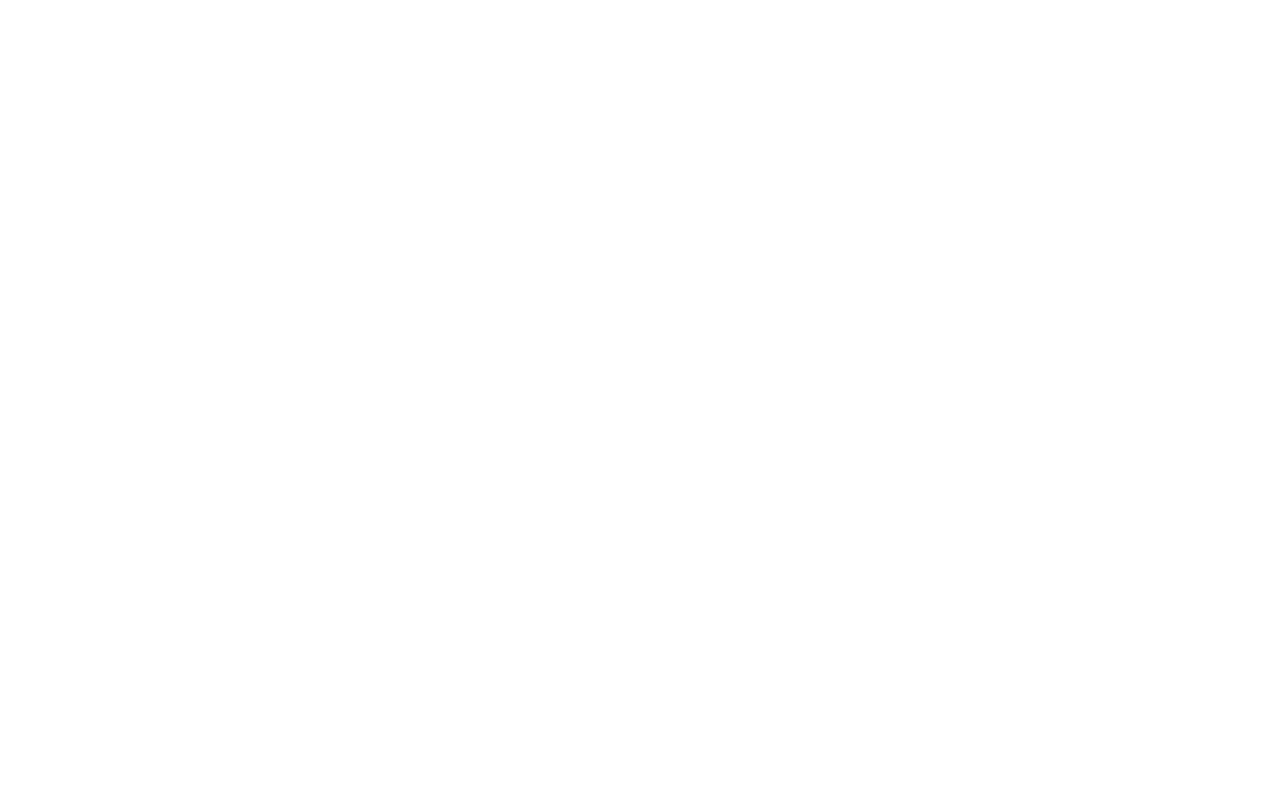
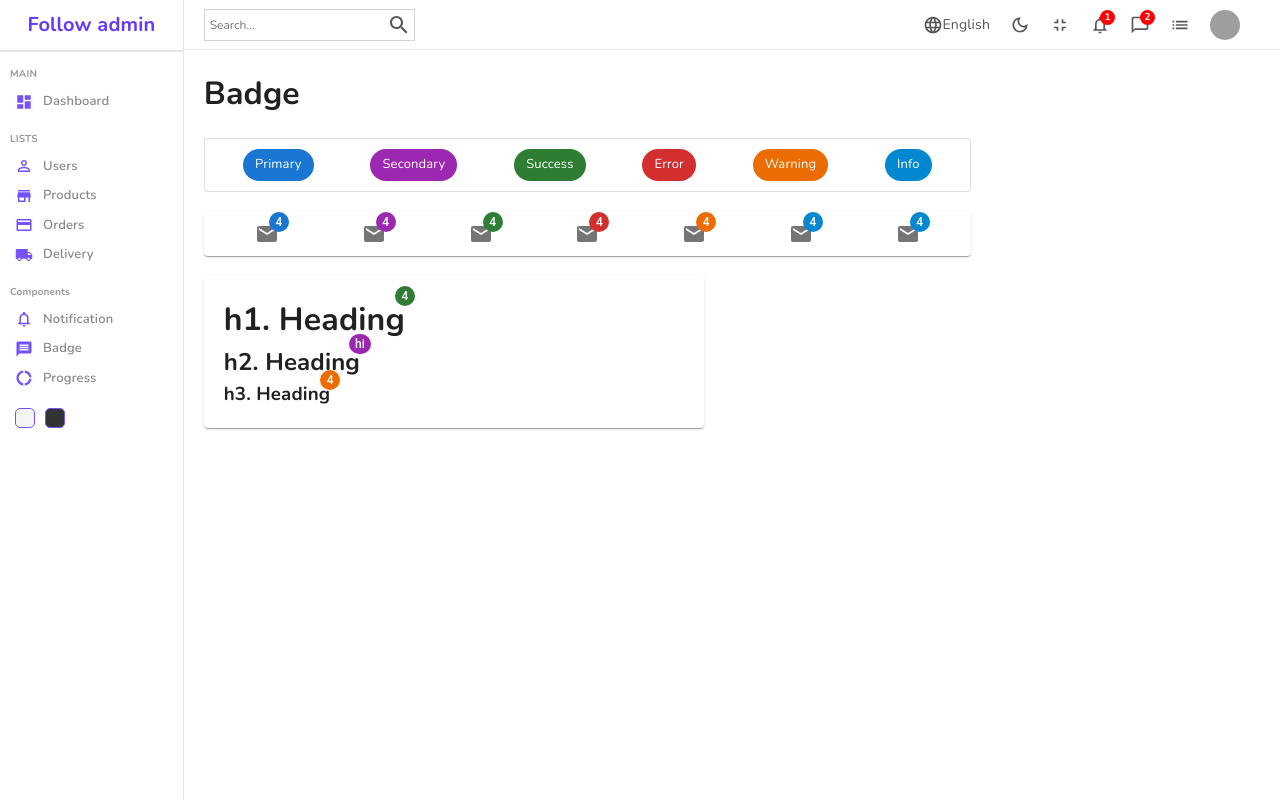
Before and after one commit to safak/youtube2022, a React (Create React App) app: page /bagde in a window 1280 px wide. Before the commit this address had no page. Built offline with nearby package versions, Linux system fonts and the light colour scheme; grey boxes are pictures that could not be loaded.

Commit message:
admin-panel-testing

```diff
--- a/src/App.js
+++ b/src/App.js
@@ -8,6 +8,9 @@
 import "./style/dark.scss";
 import { useContext } from "react";
 import { DarkModeContext } from "./context/darkModeContext";
+import Badge from "./pages/Badge/Badge";
+import Notifications from "./pages/Notifications/Notifications";
+import Progress from "./pages/Progress/Progress";
 
 function App() {
   const { darkMode } = useContext(DarkModeContext);
@@ -35,6 +38,9 @@
                 element={<New inputs={productInputs} title="Add New Product" />}
               />
             </Route>
+            <Route path="bagde" element={<Badge />} />
+            <Route path="notification" element={<Notifications />} />
+            <Route path="progress" element={<Progress />} />
           </Route>
         </Routes>
       </BrowserRouter>
--- a/src/components/sidebar/Sidebar.jsx
+++ b/src/components/sidebar/Sidebar.jsx
@@ -4,13 +4,14 @@
 import LocalShippingIcon from "@mui/icons-material/LocalShipping";
 import CreditCardIcon from "@mui/icons-material/CreditCard";
 import StoreIcon from "@mui/icons-material/Store";
-import InsertChartIcon from "@mui/icons-material/InsertChart";
-import SettingsApplicationsIcon from "@mui/icons-material/SettingsApplications";
-import ExitToAppIcon from "@mui/icons-material/ExitToApp";
+import DonutLargeIcon from "@mui/icons-material/DonutLarge";
+import Message from "@mui/icons-material/Message";
+// import SettingsApplicationsIcon from "@mui/icons-material/SettingsApplications";
+// import ExitToAppIcon from "@mui/icons-material/ExitToApp";
 import NotificationsNoneIcon from "@mui/icons-material/NotificationsNone";
-import SettingsSystemDaydreamOutlinedIcon from "@mui/icons-material/SettingsSystemDaydreamOutlined";
-import PsychologyOutlinedIcon from "@mui/icons-material/PsychologyOutlined";
-import AccountCircleOutlinedIcon from "@mui/icons-material/AccountCircleOutlined";
+// import SettingsSystemDaydreamOutlinedIcon from "@mui/icons-material/SettingsSystemDaydreamOutlined";
+// import PsychologyOutlinedIcon from "@mui/icons-material/PsychologyOutlined";
+// import AccountCircleOutlinedIcon from "@mui/icons-material/AccountCircleOutlined";
 import { Link } from "react-router-dom";
 import { DarkModeContext } from "../../context/darkModeContext";
 import { useContext } from "react";
@@ -21,17 +22,19 @@
     <div className="sidebar">
       <div className="top">
         <Link to="/" style={{ textDecoration: "none" }}>
-          <span className="logo">lamadmin</span>
+          <span className="logo">Follow admin</span>
         </Link>
       </div>
       <hr />
       <div className="center">
         <ul>
           <p className="title">MAIN</p>
+          <Link to="/" style={{ textDecoration: "none" }}>
             <li>
               <DashboardIcon className="icon" />
               <span>Dashboard</span>
             </li>
+          </Link>
           <p className="title">LISTS</p>
           <Link to="/users" style={{ textDecoration: "none" }}>
             <li>
@@ -53,37 +56,25 @@
             <LocalShippingIcon className="icon" />
             <span>Delivery</span>
           </li>
-          <p className="title">USEFUL</p>
-          <li>
-            <InsertChartIcon className="icon" />
-            <span>Stats</span>
-          </li>
+          <p className="title">Components</p>
+          <Link to="/notification" style={{ textDecoration: "none" }}>
             <li>
               <NotificationsNoneIcon className="icon" />
-            <span>Notifications</span>
+              <span>Notification</span>
             </li>
-          <p className="title">SERVICE</p>
+          </Link>
+          <Link to="/bagde" style={{ textDecoration: "none" }}>
             <li>
-            <SettingsSystemDaydreamOutlinedIcon className="icon" />
-            <span>System Health</span>
+              <Message className="icon" />
+              <span>Badge</span>
             </li>
+          </Link>
+          <Link to="/progress" style={{ textDecoration: "none" }}>
             <li>
-            <PsychologyOutlinedIcon className="icon" />
-            <span>Logs</span>
+              <DonutLargeIcon className="icon" />
+              <span>Progress</span>
             </li>
-          <li>
-            <SettingsApplicationsIcon className="icon" />
-            <span>Settings</span>
-          </li>
-          <p className="title">USER</p>
-          <li>
-            <AccountCircleOutlinedIcon className="icon" />
-            <span>Profile</span>
-          </li>
-          <li>
-            <ExitToAppIcon className="icon" />
-            <span>Logout</span>
-          </li>
+          </Link>
         </ul>
       </div>
       <div className="bottom">
--- a/src/index.js
+++ b/src/index.js
@@ -2,10 +2,11 @@
 import ReactDOM from "react-dom";
 import App from "./App";
 import { DarkModeContextProvider } from "./context/darkModeContext";
-
+import CssBaseline from "@mui/material/CssBaseline";
 ReactDOM.render(
   <React.StrictMode>
     <DarkModeContextProvider>
+      <CssBaseline />
       <App />
     </DarkModeContextProvider>
   </React.StrictMode>,
--- /dev/null
+++ b/src/pages/Badge/Badge.jsx
@@ -0,0 +1,71 @@
+import { Card, Chip, Badge, Typography } from "@mui/material";
+import React from "react";
+import Navbar from "../../components/navbar/Navbar";
+import Sidebar from "../../components/sidebar/Sidebar";
+import MailIcon from "@mui/icons-material/Mail";
+
+import "./Badge.scss";
+const Badges = () => {
+  return (
+    <div className="list">
+      <Sidebar />
+      <div className="listContainer">
+        <Navbar />
+        <div className="container">
+          <h1>Badge</h1>
+        </div>
+        <Card variant="outlined" className="card">
+          <Chip label="Primary" color="primary" />
+          <Chip label="Secondary" color="secondary" />
+          <Chip label="Success" color="success" />
+          <Chip label="Error" color="error" />
+          <Chip label="Warning" color="warning" />
+          <Chip label="Info" color="info" />
+        </Card>
+        <Card sx={{ width: "80%" }} className="card">
+          <Badge badgeContent={4} color="primary">
+            <MailIcon color="action" />
+          </Badge>
+          <Badge badgeContent={4} color="secondary">
+            <MailIcon color="action" />
+          </Badge>
+          <Badge badgeContent={4} color="success">
+            <MailIcon color="action" />
+          </Badge>
+          <Badge badgeContent={4} color="error">
+            <MailIcon color="action" />
+          </Badge>
+          <Badge badgeContent={4} color="warning">
+            <MailIcon color="action" />
+          </Badge>
+          <Badge badgeContent={4} color="info">
+            <MailIcon color="action" />
+          </Badge>
+          <Badge badgeContent={4} color="info">
+            <MailIcon color="action" />
+          </Badge>
+        </Card>
+
+        <Card
+          sx={{ width: "80%", maxWidth: 500 }}
+          style={{ margin: "20px", padding: "20px" }}
+        >
+          <Badge badgeContent={4} color="success">
+            <h1>h1. Heading</h1>
+          </Badge>
+          <br />
+          <Badge badgeContent={"hi"} color="secondary">
+            <h2>h2. Heading</h2>
+          </Badge>
+          <br />
+
+          <Badge badgeContent={4} color="warning">
+            <h3>h3. Heading</h3>
+          </Badge>
+        </Card>
+      </div>
+    </div>
+  );
+};
+
+export default Badges;
--- /dev/null
+++ b/src/pages/Badge/Badge.scss
@@ -0,0 +1,22 @@
+.list {
+    display: flex;
+    width: 100%;
+    .listContainer {
+      flex: 6;
+    }
+    .container{
+        margin: 20px 0 0px 20px;
+    }
+    .card{
+        margin: 20px;
+        width: 70%;
+        padding: 10px;
+        display: flex;
+
+        justify-content: space-around;
+    }
+    .chips{
+
+    }
+
+  }
--- /dev/null
+++ b/src/pages/Notifications/Notifications.jsx
@@ -0,0 +1,34 @@
+import { Alert, Stack } from "@mui/material";
+import React from "react";
+import Navbar from "../../components/navbar/Navbar";
+import Sidebar from "../../components/sidebar/Sidebar";
+
+const Notifications = () => {
+  return (
+    <>
+      <div className="list">
+        <Sidebar />
+        <div className="listContainer">
+          <Navbar />
+          <div className="container">
+            <h1>Notification</h1>
+          </div>
+          <Stack sx={{ width: "80%" }} spacing={2} margin="20px">
+            <Alert severity="error">
+              This is an error alert — check it out!
+            </Alert>
+            <Alert severity="warning">
+              This is a warning alert — check it out!
+            </Alert>
+            <Alert severity="info">This is an info alert — check it out!</Alert>
+            <Alert severity="success">
+              This is a success alert — check it out!
+            </Alert>
+          </Stack>
+        </div>
+      </div>
+    </>
+  );
+};
+
+export default Notifications;
--- /dev/null
+++ b/src/pages/Progress/Progress.jsx
@@ -0,0 +1,80 @@
+import {
+  Button,
+  Card,
+  CardActions,
+  CardContent,
+  CardMedia,
+  CircularProgress,
+  LinearProgress,
+  Stack,
+  Typography,
+} from "@mui/material";
+import React from "react";
+import Navbar from "../../components/navbar/Navbar";
+import Sidebar from "../../components/sidebar/Sidebar";
+
+const Progress = () => {
+  return (
+    <>
+      <div className="list">
+        <Sidebar />
+        <div className="listContainer">
+          <Navbar />
+          <div className="container">
+            <h1>Progress</h1>
+          </div>
+          <Stack
+            sx={{ color: "grey.500" }}
+            spacing={2}
+            direction="row"
+            margin="20px"
+          >
+            <CircularProgress color="secondary" />
+            <CircularProgress color="success" />
+            <CircularProgress color="primary" />
+            <CircularProgress color="inherit" />
+          </Stack>
+
+          <Stack
+            sx={{ width: "80%", color: "grey.500" }}
+            spacing={2}
+            margin="20px"
+          >
+            <LinearProgress color="secondary" />
+            <LinearProgress color="success" />
+            <LinearProgress color="primary" />
+            <LinearProgress color="inherit" />
+          </Stack>
+
+          <Card sx={{ maxWidth: 345 }} style={{ margin: "30px" }}>
+            <CardMedia
+              component="img"
+              height="140"
+              image="https://picsum.photos/300/200"
+              alt="green iguana"
+            />
+            <CardContent>
+              <Typography gutterBottom variant="h5" component="div">
+                Lizard
+              </Typography>
+              <Typography variant="body2" color="text.secondary">
+                Lizards are a widespread group of squamate reptiles, with over
+                6,000 species, ranging across all continents except Antarctica
+              </Typography>
+            </CardContent>
+            <CardActions>
+              <Button size="small" color="primary" variant="contained">
+                Share
+              </Button>
+              <Button size="small" color="secondary" variant="contained">
+                Learn More
+              </Button>
+            </CardActions>
+          </Card>
+        </div>
+      </div>
+    </>
+  );
+};
+
+export default Progress;
```
Lines whose indentation alone changed are shown as unchanged.
